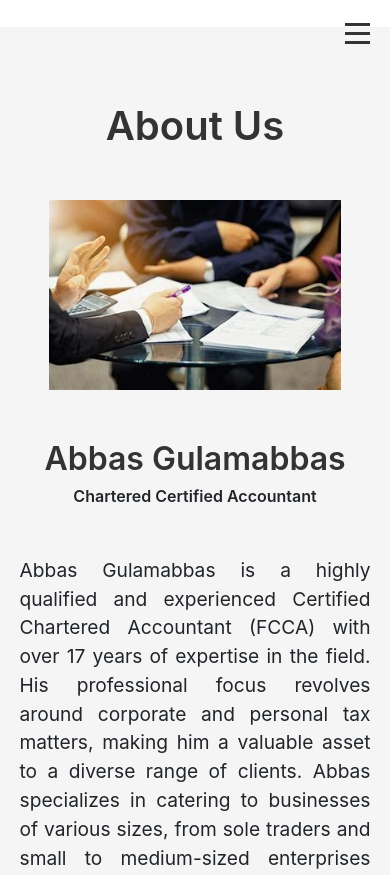
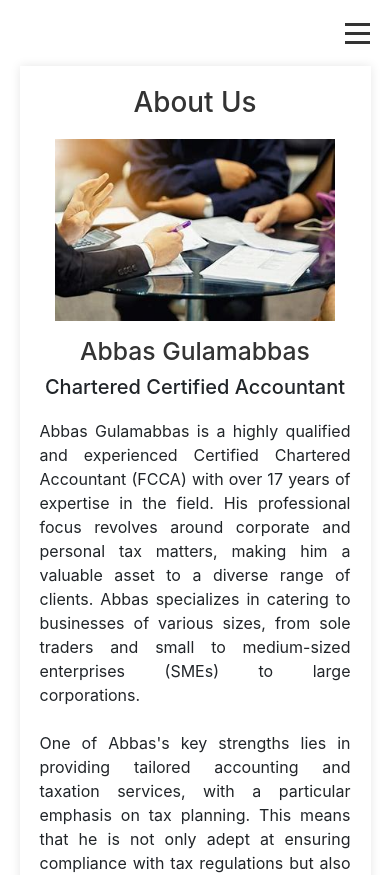
Before and after one commit to asaad227/abbasweb, a React (Create React App) app: page /about in a window 390 px wide. Shown: the top 875 px of the page. Built offline with nearby package versions, Linux system fonts and the light colour scheme.

Commit message:
update about page

```diff
--- a/src/Components/About/index.css
+++ b/src/Components/About/index.css
@@ -1,59 +1,46 @@
 .about{
-    display: flex;
-   flex-direction: column;
-    align-items: center;
-    background-color: #f5f5f5;
-    text-align: center;
-  padding: 75px 0;
+    width: 80%;
+    margin: 0 auto;
+    padding: 20px;
+    background-color: #fff;
+    box-shadow: 0 0 10px rgba(0, 0, 0, 0.1);
 }
 
 .about h1{
-    font-size: 2.5rem;
-    font-weight: 600;
-    margin-bottom: 50px;
+    text-align: center;
+    margin-bottom: 20px;
 }
-.about h2{
-    font-size: 2rem;
-    font-weight: 600;
+.about h5{
+    text-align: center;
+    margin-bottom: 20px;
 }
-
-.about h5{
-    font-size: 1rem;
-    font-weight: 600;
-    margin-bottom: 50px;}
-
 .about p{
-
-    display: flex;
-    flex-direction: column;
+    width: 75%;
+    margin: 0 auto;
     text-align: justify;
     text-justify: inter-word;
     word-spacing: normal;
-    width: 75%;
-    font-size: 1.2rem;
-    font-weight: 400;
-    margin-bottom: 50px;
+    margin-bottom: 20px;
+
 }
 
+
+
 .about img{
-    margin: 0 auto;
-    width: 35%;
-    margin-bottom: 50px;
+    width: 50%;
+    margin-bottom: 5%;
 }
 
-@media screen and (max-width: 600px) {
-
-    .about h1{
-       width: 75%;
+@media screen and (max-width:600px) {
+    .about{
+        margin-top: 10%;
+        width: 90%;
     }
-
     .about p{
+        width: 100%;
+    }
+    .about img{
         width: 90%;
     }
 
-    .about img{
-        width: 75%;
-        margin-bottom: 50px;
-    }
-
 }
```
